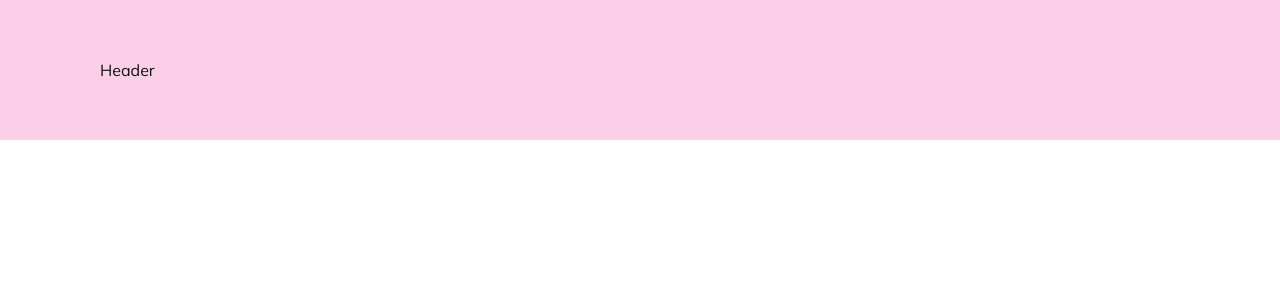
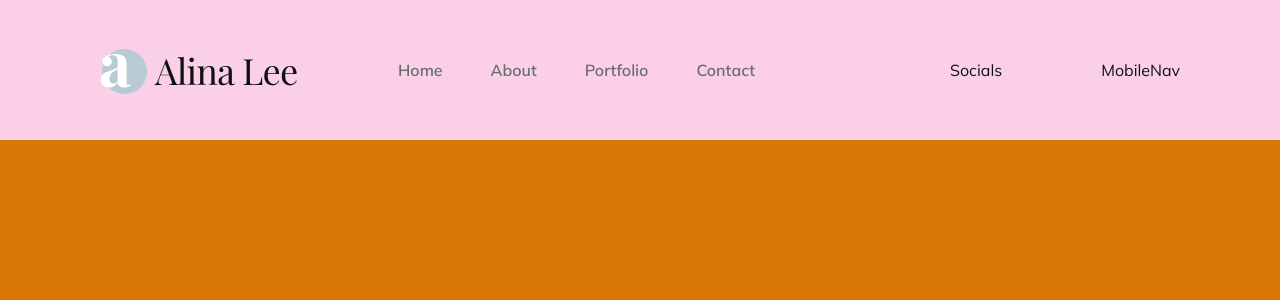
Before and after one commit to yuriodwi/react-4-photography-starter-main, a React (Vite) app: page /contact in a window 1280 px wide. Shown: the top 300 px of the page. Built offline with nearby package versions, Linux system fonts and the light colour scheme; a web font is replaced by a local one.

Commit message:
header styles

```diff
--- a/src/App.jsx
+++ b/src/App.jsx
@@ -1,5 +1,6 @@
 //import components
-import { AnimRoutes, Header } from "./components";
+import AnimRoutes from "./components/AnimRoutes";
+import Header from "./components/Header";
 //import router
 import { BrowserRouter as Router } from "react-router-dom";
 //import motion
--- a/src/components/AnimRoutes.jsx
+++ b/src/components/AnimRoutes.jsx
@@ -1,5 +1,8 @@
 //import pages
-import { Home, About, Portfolio, Contact } from "../pages";
+import About from "../pages/About";
+import Home from "../pages/Home";
+import Portfolio from "../pages/Portfolio";
+import Contact from "../pages/Contact";
 //import routes route & useLocation hook
 import { Routes, Route, useLocation } from "react-router-dom";
 
@@ -7,7 +10,7 @@ const AnimRoutes = () => {
   return (
     <Routes>
       <Route path="/" element={<Home />} />
-      <Route path="/about" element={<About />} />
+      <Route path="/About" element={<About />} />
       <Route path="/portfolio" element={<Portfolio />} />
       <Route path="/contact" element={<Contact />} />
     </Routes>
--- a/src/components/Header.jsx
+++ b/src/components/Header.jsx
@@ -1,5 +1,6 @@
 //import components
-import { Socials, MobileNav } from "../components";
+import Socials from "./Socials";
+import MobileNav from "./MobileNav";
 import Logo from "../img/header/logo.svg";
 //import link
 import { Link } from "react-router-dom";
@@ -7,7 +8,44 @@ import { Link } from "react-router-dom";
 const Header = () => {
   return (
     <header className="bg-pink-200 fixed w-full px-[30px] lg:px-[100px] z-30 h-[100px] lg:h-[140px] flex items-center">
-      Header
+      <div className="flex flex-col lg:flex-row lg:items-center w-full justify-between">
+        {/* logo */}
+        <Link to={"/"}>
+          <img src={Logo} alt="" />
+        </Link>
+        {/* nav - initially hidden - show on dekstop mode */}
+        <nav className="hidden lg:flex gap-x-12 font-semibold">
+          <Link
+            to={"/"}
+            className="text-[#696c6d] hover:text-primary transition"
+          >
+            Home
+          </Link>
+          <Link
+            to={"/about"}
+            className="text-[#696c6d] hover:text-primary transition"
+          >
+            About
+          </Link>
+          <Link
+            to={"/portfolio"}
+            className="text-[#696c6d] hover:text-primary transition"
+          >
+            Portfolio
+          </Link>
+          <Link
+            to={"/contact"}
+            className="text-[#696c6d] hover:text-primary transition"
+          >
+            Contact
+          </Link>
+        </nav>
+
+        {/* socials */}
+        <Socials />
+        {/* mobile nav */}
+        <MobileNav />
+      </div>
     </header>
   );
 };
--- a/src/components/Socials.jsx
+++ b/src/components/Socials.jsx
@@ -1,5 +1,5 @@
 const Socials = () => {
-  return <div>Socials</div>;
+  return <div className="hidden xl:flex ml-24">Socials</div>;
 };
 
 export default Socials;
--- a/src/components/index.jsx
+++ /dev/null
@@ -1,6 +0,0 @@
-import AnimRoutes from "./AnimRoutes";
-import Header from "./Header";
-import MobileNav from "./MobileNav";
-import Socials from "./Socials";
-
-export { AnimRoutes, Header, MobileNav, Socials };
--- a/src/pages/About.jsx
+++ b/src/pages/About.jsx
@@ -1,5 +1,5 @@
 const About = () => {
-  return <div>About</div>;
+  return <section className="section bg-yellow-200">About</section>;
 };
 
 export default About;
--- a/src/pages/Contact.jsx
+++ b/src/pages/Contact.jsx
@@ -1,5 +1,5 @@
 const Contact = () => {
-  return <div>Contact</div>;
+  return <section className="section bg-amber-600">Contact</section>;
 };
 
 export default Contact;
--- a/src/pages/Home.jsx
+++ b/src/pages/Home.jsx
@@ -1,5 +1,5 @@
 const Home = () => {
-  return <div>Home</div>;
+  return <section className="section bg-blue-200">Home</section>;
 };
 
 export default Home;
--- a/src/pages/Portfolio.jsx
+++ b/src/pages/Portfolio.jsx
@@ -1,5 +1,5 @@
 const Portfolio = () => {
-  return <div>Portfolio</div>;
+  return <section className="section bg-green-200">Portfolio</section>;
 };
 
 export default Portfolio;
--- a/src/pages/index.jsx
+++ /dev/null
@@ -1,6 +0,0 @@
-import Home from "./Home";
-import About from "./About";
-import Contact from "./Contact";
-import Portfolio from "./Portfolio";
-
-export { Home, About, Contact, Portfolio };
```
Also changed, not shown: src/components/MobileNav.jsx (+8 -0 lines).
